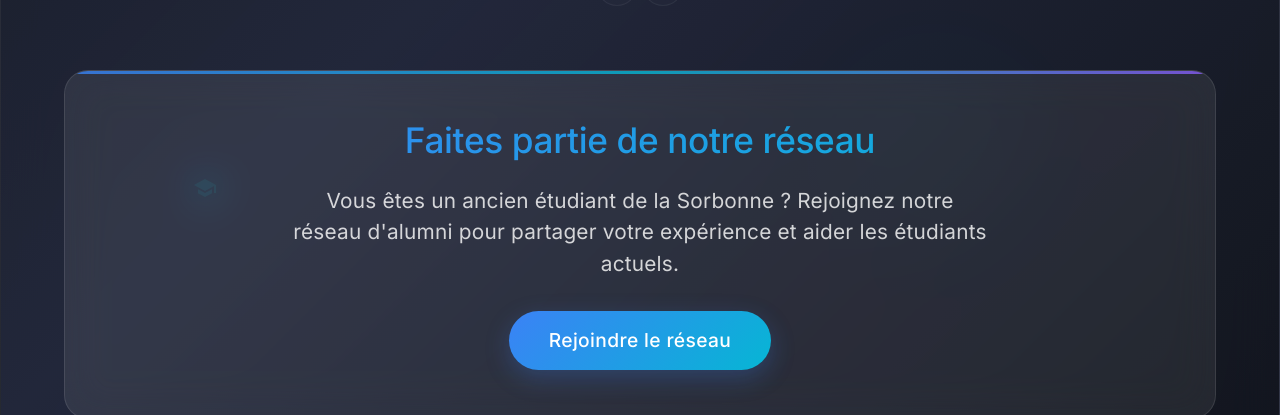
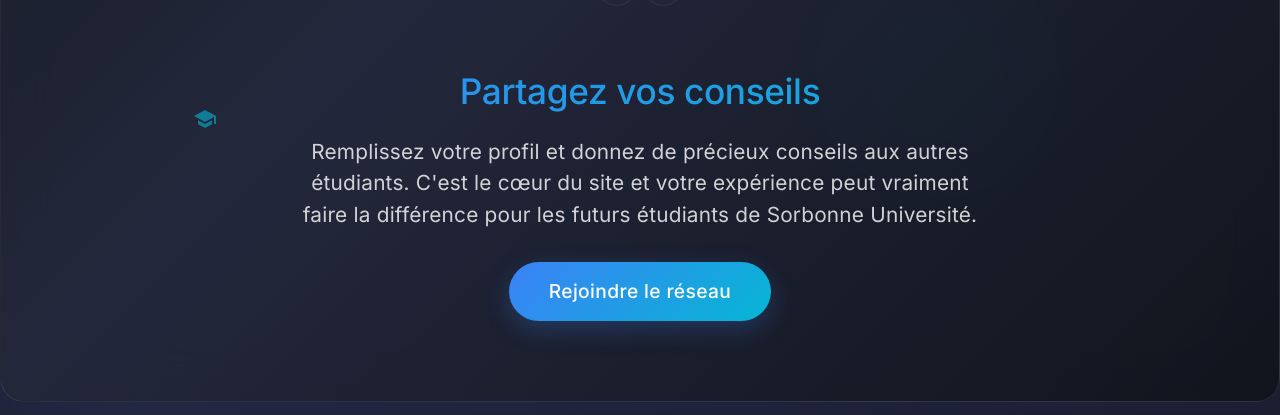
Before and after one commit to userdigitaldevil/SorboNexus, a React (Vite) app: page /conseils in a window 1280 px wide. Shown: the part 537-952 px from the top of the page. Built offline with nearby package versions, Linux system fonts and the light colour scheme; no server answers.

Commit message:
Apply Apple-style design to all components and pages, improve text content and user experience

```diff
--- a/src/pages/Alumni.jsx
+++ b/src/pages/Alumni.jsx
@@ -1141,7 +1141,9 @@ export default function Alumni() {
                   letterSpacing: "-0.01em",
                 }}
               >
-                Faites partie de notre réseau
+                {alumniId
+                  ? "Faites grandir notre réseau"
+                  : "Faites partie de notre réseau"}
               </Typography>
             </motion.div>
 
@@ -1163,12 +1165,13 @@ export default function Alumni() {
                   zIndex: 10,
                 }}
               >
-                Vous êtes un ancien étudiant de la Sorbonne ? Rejoignez notre
-                réseau d'alumni pour partager votre expérience et aider les
-                étudiants actuels.
+                {alumniId
+                  ? "Invitez d'autres étudiants ou anciens et partagez le site ! Votre réseau est précieux pour enrichir notre communauté et aider les futurs étudiants de Sorbonne Université."
+                  : "Vous êtes un étudiant ou ancien étudiant de Sorbonne Université ? Rejoignez notre réseau d'alumni pour partager votre expérience et aider les étudiants actuels."}
               </Typography>
             </motion.div>
 
+            {!alumniId && (
               <motion.div
                 initial={{ opacity: 0, y: 20 }}
                 animate={{ opacity: 1, y: 0 }}
@@ -1213,6 +1216,7 @@ export default function Alumni() {
                   Rejoindre le réseau
                 </Button>
               </motion.div>
+            )}
             <Snackbar
               open={alreadyConnectedOpen}
               autoHideDuration={3500}
--- a/src/pages/Conseils.jsx
+++ b/src/pages/Conseils.jsx
@@ -934,29 +934,11 @@ export default function Conseils() {
             transformOrigin: "top center",
           }}
         >
-          <Card
-            elevation={0}
+          <Box
             sx={{
-              background: "rgba(255, 255, 255, 0.08)",
-              backdropFilter: "blur(20px)",
-              border: "1px solid rgba(255, 255, 255, 0.1)",
-              borderRadius: "24px",
-              p: { xs: 2, sm: 4, md: 6 },
               textAlign: "center",
               mt: 8,
               position: "relative",
-              overflow: "hidden",
-              "&::before": {
-                content: '""',
-                position: "absolute",
-                top: 0,
-                left: 0,
-                right: 0,
-                height: "3px",
-                background:
-                  "linear-gradient(90deg, #3b82f6 0%, #06b6d4 50%, #8b5cf6 100%)",
-                opacity: 0.8,
-              },
             }}
           >
             <Typography
@@ -973,7 +955,7 @@ export default function Conseils() {
                 letterSpacing: "-0.01em",
               }}
             >
-              Faites partie de notre réseau
+              Partagez vos conseils
             </Typography>
             <Typography
               variant="h6"
@@ -988,10 +970,12 @@ export default function Conseils() {
                 fontWeight: 400,
               }}
             >
-              Vous êtes un ancien étudiant de la Sorbonne ? Rejoignez notre
-              réseau d'alumni pour partager votre expérience et aider les
-              étudiants actuels.
+              Remplissez votre profil et donnez de précieux conseils aux autres
+              étudiants. C'est le cœur du site et votre expérience peut vraiment
+              faire la différence pour les futurs étudiants de Sorbonne
+              Université.
             </Typography>
+            {!alumniId && (
               <motion.div
                 whileHover={{ scale: 1.05 }}
                 whileTap={{ scale: 0.95 }}
@@ -1037,7 +1021,8 @@ export default function Conseils() {
                   </Button>
                 </Box>
               </motion.div>
-          </Card>
+            )}
+          </Box>
         </Box>
       </Container>
 
--- a/src/pages/Home.jsx
+++ b/src/pages/Home.jsx
@@ -2423,7 +2423,7 @@ export default function Home() {
                           transition: "all 0.3s ease",
                         }}
                       >
-                        Voir le Repository GitHub
+                        Voir le GitHub Repository
                       </Button>
                     </motion.div>
 
--- a/src/pages/Ressources.jsx
+++ b/src/pages/Ressources.jsx
@@ -1167,16 +1167,20 @@ export default function Ressources() {
                   letterSpacing: "0.01em",
                 }}
               >
-                Vous avez des notes de cours, des résumés ou des exercices
-                utiles ?{" "}
+                Partagez vos ressources et aidez la communauté SorboNexus à
+                grandir !{" "}
                 <span style={{ color: "#3b82f6", fontWeight: 600 }}>
-                  Contribuez à enrichir la communauté SorboNexus
+                  Notes de cours, résumés, exercices, modèles de CV
                 </span>{" "}
-                en partageant vos ressources.
+                et{" "}
+                <span style={{ color: "#3b82f6", fontWeight: 600 }}>
+                  lettres de motivation
+                </span>{" "}
+                - tout est précieux pour les futurs étudiants.
                 <br />
                 <span style={{ color: "#10b981", fontWeight: 500 }}>
-                  Vous pouvez aussi ajouter vos modèles de CV, modèles de
-                  lettres de motivation, ou des sujets de concours/oraux !
+                  Vos ressources peuvent faire la différence dans le parcours
+                  d'un autre étudiant !
                 </span>
               </Typography>
             </motion.div>
```
Lines whose indentation alone changed are shown as unchanged.
